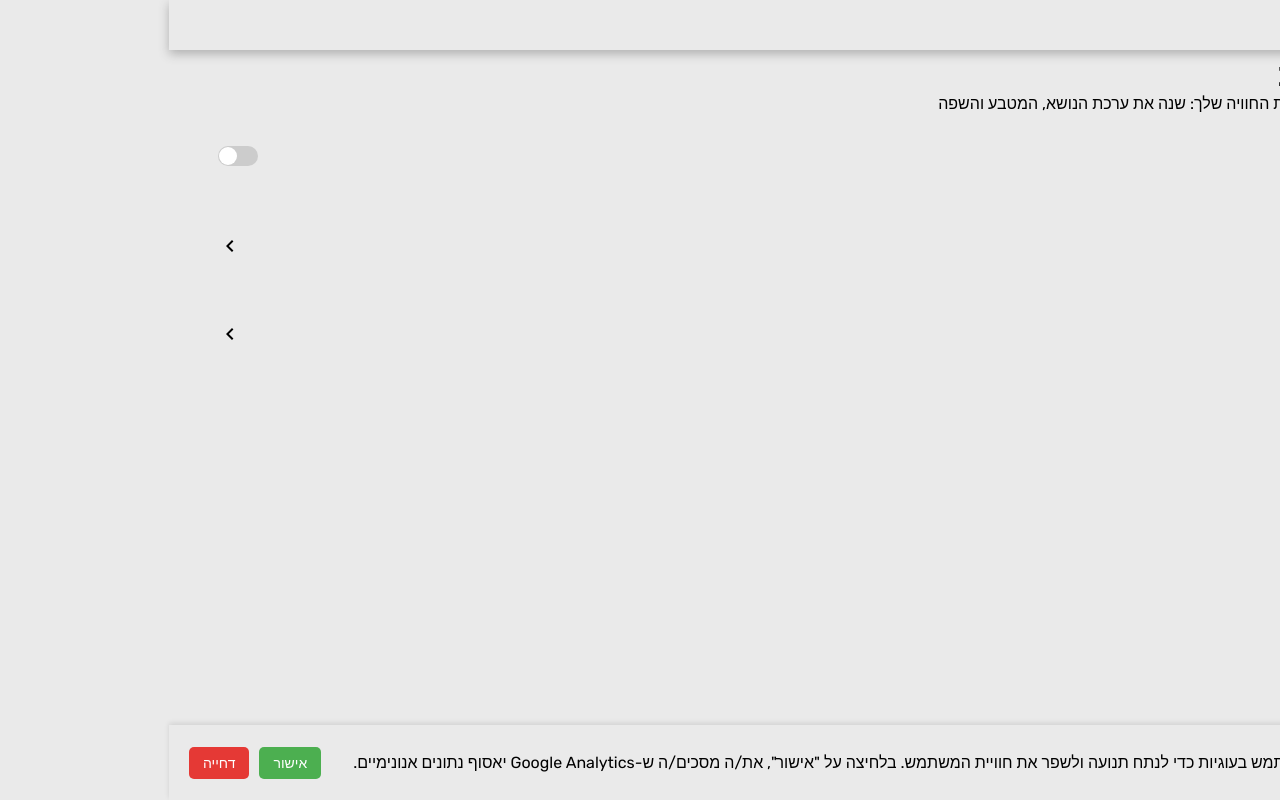
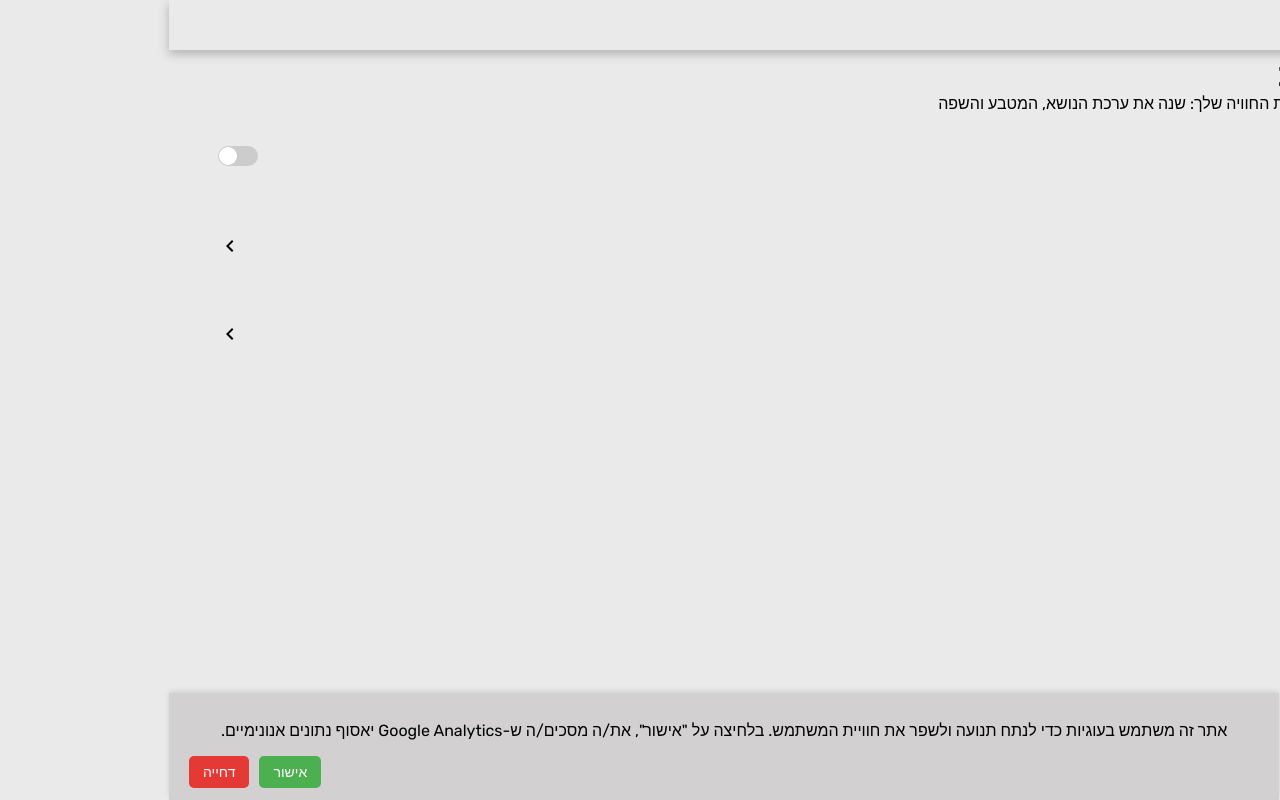
Before and after one commit to ArielBarkan/Calculator, a React (Vite) app: page /settings in a window 1280 px wide. Built offline with nearby package versions, Linux system fonts and the light colour scheme.

Commit message:
adding CookieBanner.tsx

```diff
--- a/src/components/cookieBanner/cookieBanner.wrappers.tsx
+++ b/src/components/cookieBanner/cookieBanner.wrappers.tsx
@@ -6,11 +6,12 @@ const CookieBannerWrapper = styled.div<{ $visible: boolean }>`
     bottom: ${(props) => (props.$visible ? "0" : "-100px")}; /* Show/Hide smoothly */
     left: 0;
     width: 100%;
-    background-color: ${({ theme }) => theme.body.bgColor};
-    color: ${({ theme }) => theme.body.fontColor};
+    background-color: ${({ theme }) => theme.cookieBanner.bgColor};
+    color: ${({ theme }) => theme.cookieBanner.fontColor};
     padding: 12px 20px;
     max-width: fit-content;
     display: flex;
+    flex-direction: column;
     justify-content: space-around;
     align-items: center;
     box-shadow: 0 -2px 5px rgba(0, 0, 0, 0.1);
@@ -24,6 +25,7 @@ const CookieText = styled.p`
 
 const ButtonGroup = styled.div`
     display: flex;
+    align-self: flex-end;
     gap: 10px;
 `;
 
--- a/src/styles/theme.ts
+++ b/src/styles/theme.ts
@@ -21,6 +21,10 @@ const lightTheme = {
     },
     body: {
         bgColor: "#EAEAEA",
+        fontColor: "#000000"
+    },
+    cookieBanner: {
+        bgColor: "#d2d0d0",
         fontColor: "#000000"
     },
     buttons: {
@@ -54,6 +58,10 @@ const darkTheme = {
         bgColor: "#5a5555",
         fontColor: "#ffffff"
     },
+    cookieBanner: {
+        bgColor: "#424141",
+        fontColor: "#ffffff"
+    },
     buttons: {
         primary: {
             backgroundColor: "#384cae",
```
